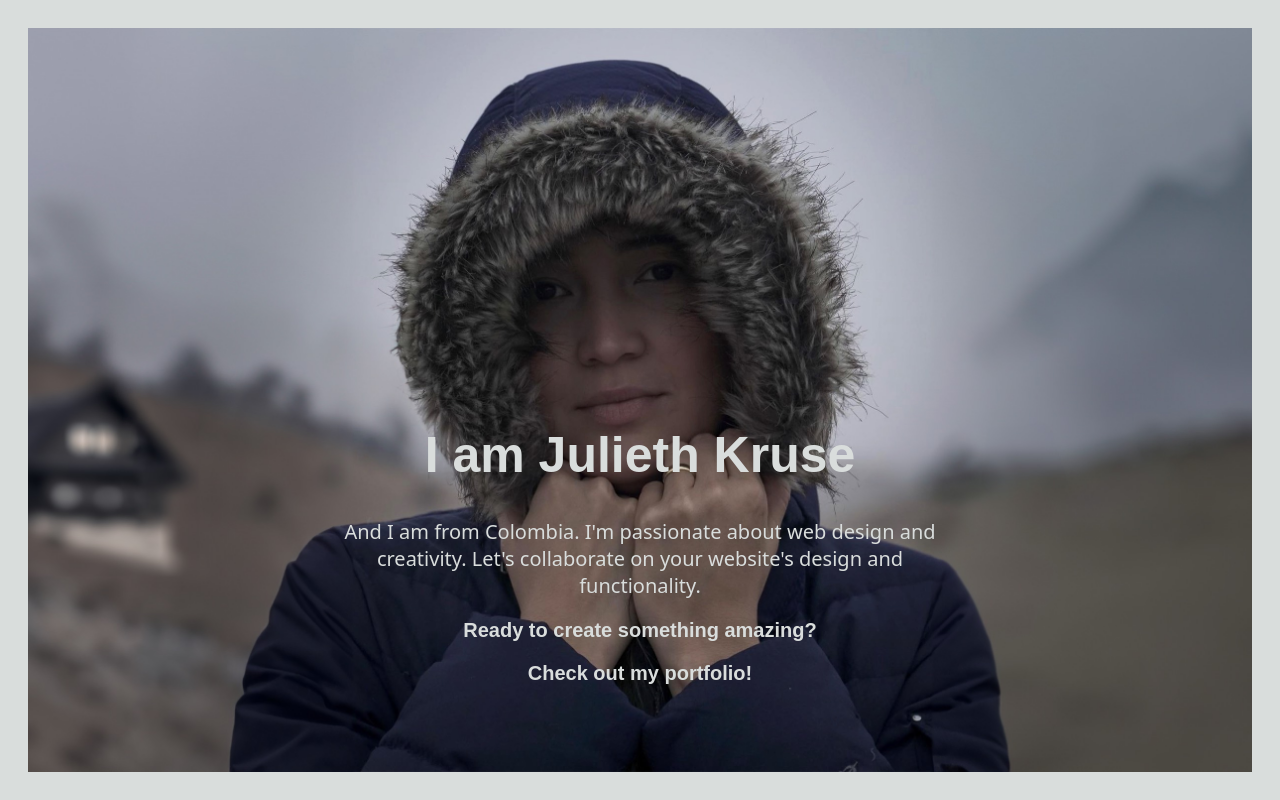
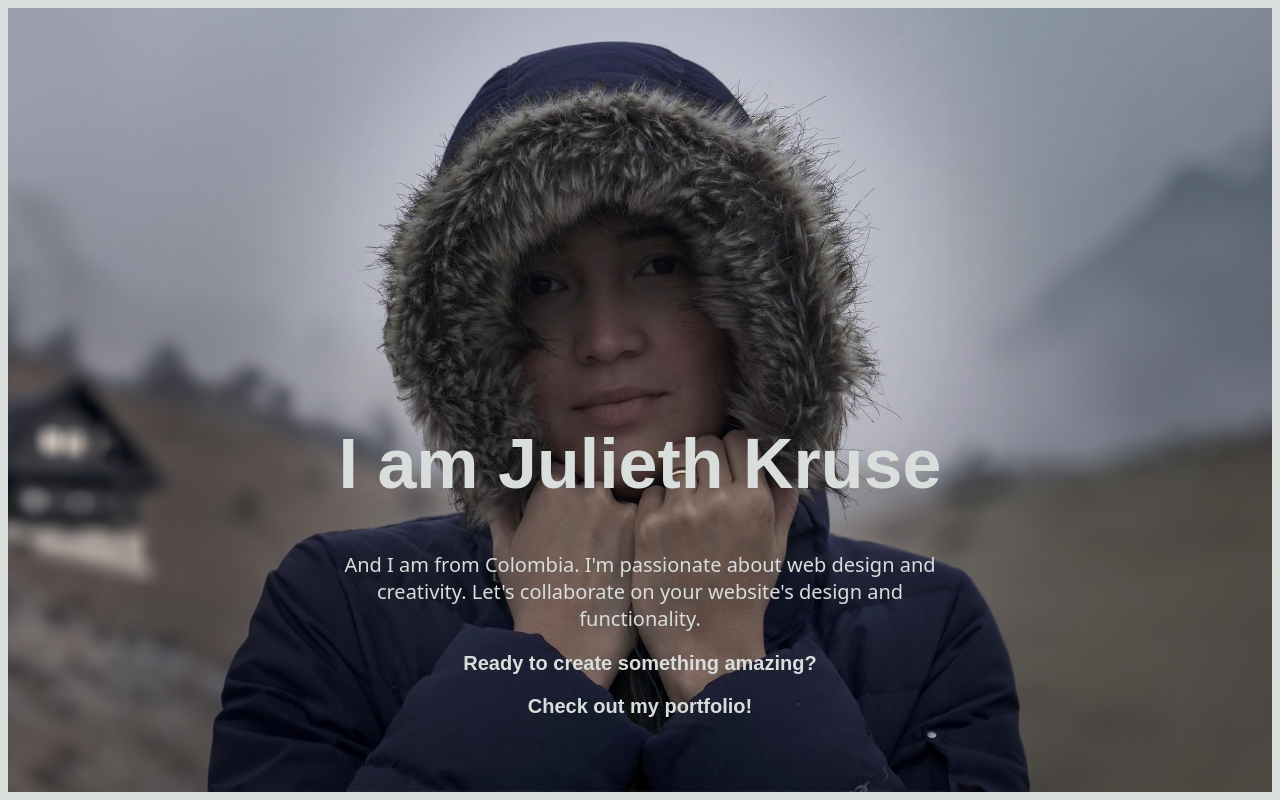
Before and after one commit to JuHubby/juhubby.github.io, a plain HTML site: page index.html in a window 1280 px wide. Shown: the top 800 px of the page. Drawn offline with Linux system fonts and the light colour scheme.

Commit message:
changed size font

```diff
--- a/index.html
+++ b/index.html
@@ -47,7 +47,7 @@ body {
   /* background-image: linear-gradient(rgba(0, 0, 0, 0), rgba(0, 0, 0, 0)),
   url("snowbackgroundresize.png"); */
   background-color: #D9DDDC;
-  padding: 20px;
+  padding: 0px;
   font-family: Arial, Helvetica, sans-serif;
 }
 
@@ -58,7 +58,7 @@ body {
 }
 
 h1 {
-  font-size: 50px;
+  font-size: 60px;
   word-break: break-all;
 }
 
@@ -119,7 +119,7 @@ h1 {
 <header>
   <div class="hero-image">
     <div class="hero-text">
-      <h1 style="font-size:50px">I am Julieth Kruse</h1>
+      <h1 style="font-size:70px">I am Julieth Kruse</h1>
       <p style="font-family:system-ui; font-size:20px">And I am from Colombia. I'm
       passionate about web design and creativity. Let's collaborate on your website's
       design and functionality.</p>
```
